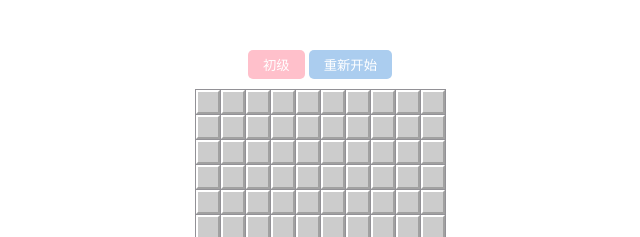
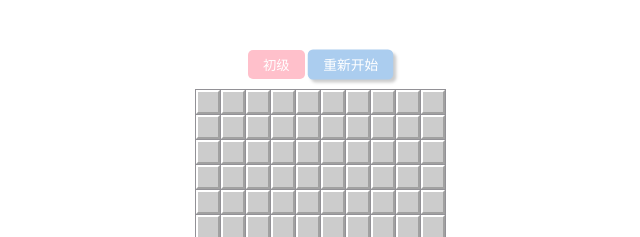
Before and after one commit to Sunny3000/Ray, a plain HTML site: page index.html in a window 1280 px wide. In both pictures the pointer is over the button "重新开始". Shown: the top 237 px of the page, 320-960 px from the left. Drawn offline with Linux system fonts and the light colour scheme.

Commit message:
CSS丰富细节

```diff
--- a/index.css
+++ b/index.css
@@ -108,3 +108,9 @@ td.seven {
 	background-color: #fff;
 	color: black;
 }
+
+.rest:hover {
+	transform: scale(1.03, 1.03);
+	box-shadow: 3px 3px 3px #ccc;
+	transition: all .3s;
+}
```
